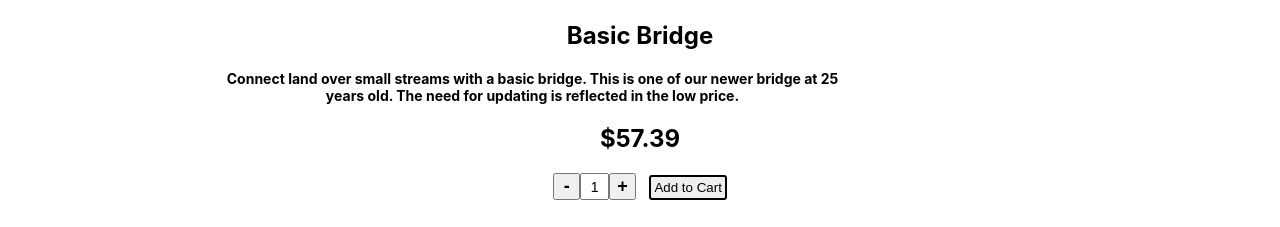
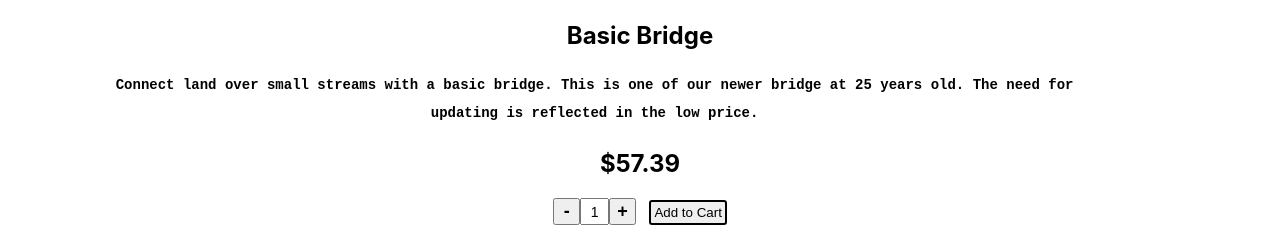
Before and after one commit to TechnicolorPanda/shopping-cart, a React (Create React App) app: page /shop/5309 in a window 1280 px wide. Shown: the part 434-661 px from the top of the page. Built offline with nearby package versions, Linux system fonts and the light colour scheme.

Commit message:
displays cart in seperate component

```diff
--- a/package.json
+++ b/package.json
@@ -13,6 +13,7 @@
     "react-dom": "^17.0.1",
     "react-router-dom": "^5.2.0",
     "react-scripts": "4.0.2",
+    "uniqid": "^5.3.0",
     "web-vitals": "^1.1.0"
   },
   "scripts": {
--- a/src/components/Cart.js
+++ b/src/components/Cart.js
@@ -1,6 +1,7 @@
 import React, { useState, useEffect } from 'react';
 import { useLocation } from 'react-router';
-import { Link } from 'react-router-dom';
+import DisplayCart from './DisplayCart';
+import uniqid from 'uniqid';
 
 
 function Cart() {
@@ -12,33 +13,32 @@ function Cart() {
     name: location.state.item,
     price: location.state.price,
   });
-  const [cartContents, setCartContents] = ([]);
+  const [cartContents, setCartContents] = useState([]);
+  const [displayItems, setDisplayItems] = useState(false);
 
-  function calculatePrice() {
-    const price1 = parseInt(cartItem.price) * parseInt(cartItem.quantity);
-    const price = price1.toFixed(2);
-    return formattedPrice(price);
-  }
+  useEffect(() => {
+    setCartContents(cartContents => cartContents.concat(cartItem));
+    setCartItem('');
+    setDisplayItems(true);
+  },[])
 
-  function formattedPrice(rawPrice) {
-    return rawPrice.toString().replace(/\B(?=(\d{3})+(?!\d))/g, ",");
-  }
+  console.log(cartContents);
+
+  // TODO: prevent reset of cart array
 
   return (
     <div>
-      <h1>Cart</h1>
-      <h3>{cartItem.name} ${formattedPrice(cartItem.price)} x {cartItem.quantity} = {calculatePrice()}</h3>
-      <Link to = '/shop'>
-        <button className = 'go-to-store'>
-          Keep Shopping
-        </button>
-      </Link>
-      <Link to = '/checkout'>
-        <button className = 'checkout'>
-          Checkout
-        </button>
-      </Link>
-  </div>
+      {displayItems
+        ? <div>
+        {cartContents.map((cartItem => {
+          return(<DisplayCart key = {uniqid()}
+            name = {cartItem.name}
+            price = {cartItem.price}
+            quantity = {cartItem.quantity}
+          />)}))}
+    </div>
+    : null}
+    </div>
   );
 }
 
--- /dev/null
+++ b/src/components/DisplayCart.js
@@ -0,0 +1,42 @@
+import React from 'react';
+// import '../styles/cart.css';
+import { Link } from 'react-router-dom';
+
+const DisplayCart = (props) => {
+    const {
+        name,
+        price,
+        quantity,
+      } = props;
+
+      function calculatePrice(basePrice, baseQuantity) {
+        const price1 = parseInt(basePrice) * parseInt(baseQuantity);
+        const price = price1.toFixed(2);
+        return formattedPrice(price);
+      }
+
+      function formattedPrice(rawPrice) {
+        return rawPrice.toString().replace(/\B(?=(\d{3})+(?!\d))/g, ",");
+      }
+
+  return (
+      <div>
+    <h1>Cart</h1>
+      <h3>{name}
+       ${formattedPrice(price)} x {quantity} =
+      {calculatePrice(price, quantity)}</h3>
+    <Link to = '/shop'>
+      <button className = 'go-to-store'>
+        Keep Shopping
+      </button>
+    </Link>
+    <Link to = '/checkout'>
+      <button className = 'checkout'>
+        Checkout
+      </button>
+    </Link>
+  </div>
+  );
+}
+
+  export default DisplayCart;
--- a/src/components/ItemDetail.js
+++ b/src/components/ItemDetail.js
@@ -1,7 +1,7 @@
 import React, {useState, useEffect} from 'react';
 import '../styles/item-detail.css';
 import ShopItems from './ShopItems';
-import {Link} from 'react-router-dom';
+import { Link } from 'react-router-dom';
 
 function ItemDetail({ match }) {
 
--- a/src/styles/checkout.css
+++ b/src/styles/checkout.css
@@ -64,3 +64,7 @@ h4.checkout {
     border-color: #ccc;
     border-radius: 0%;
 }
+
+margin-left, margin-right {
+    background-color: skyblue;
+}
--- a/src/styles/item-detail.css
+++ b/src/styles/item-detail.css
@@ -11,12 +11,20 @@ img.item-detail {
 }
 
 h3.description {
-  font-size: 14px;
-  color: black;
-  text-shadow: none;
-  text-align: center;
-  margin-left: 15em;
-  width: 50%;
+    position: relative;
+    text-align: center;
+    line-height: 2;
+    font-family: 'Courier New', garamond, sans-serif;
+    font-size: 14px;
+    color: black;
+    text-decoration: none;
+    text-decoration-line: none;
+    margin-left: 5rem;
+    margin-right: 5rem;
+    margin-top: .5rem;
+    margin-bottom: 0px;
+    padding: .1rem;
+    width: 80%;
 }
 
 .row {
```
Also changed, not shown: 1 other file (tests, documents, lock files or other folders).
